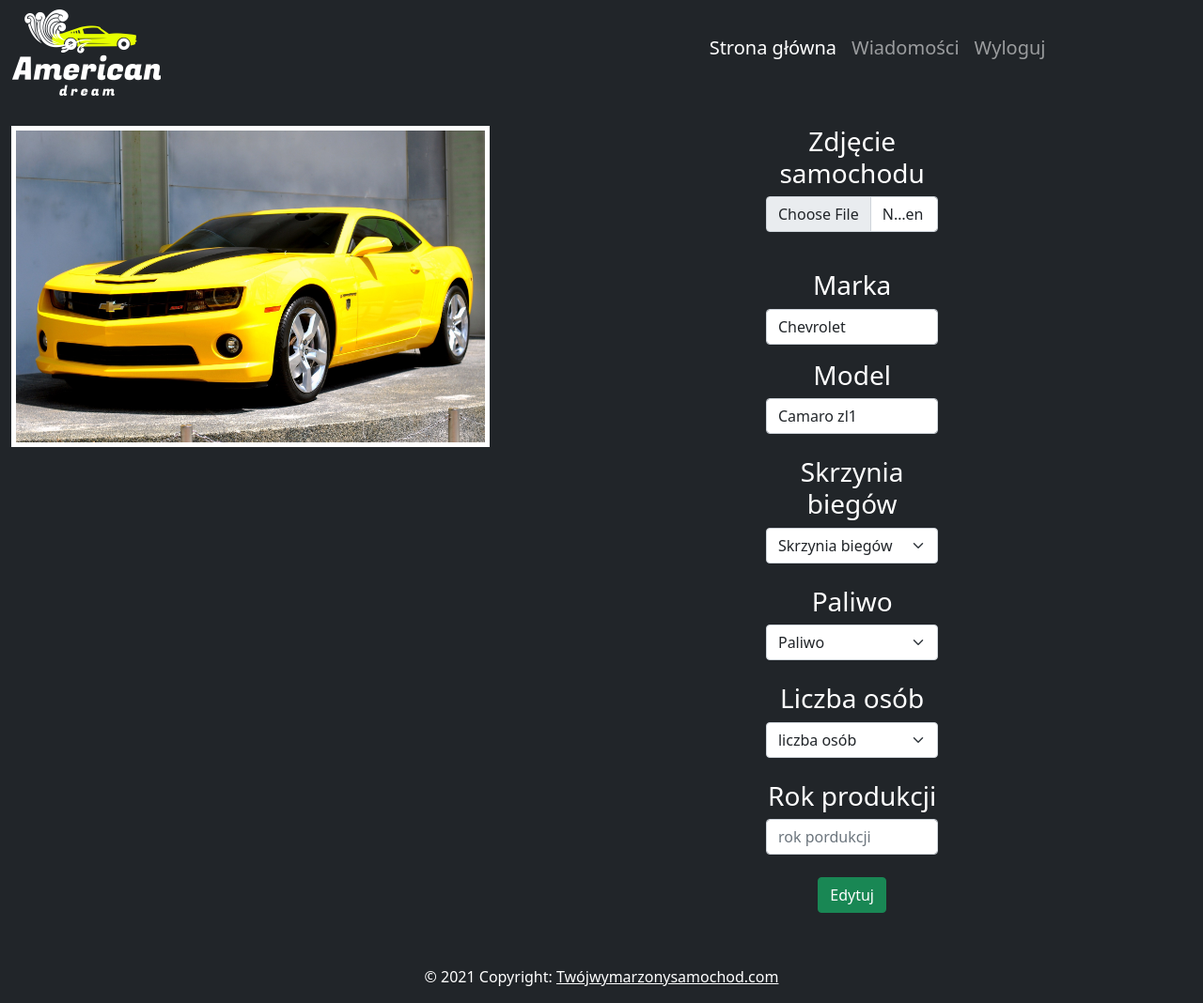
After one commit to JBaczkoeski/projekt-wypozyczalni-samochodowej, a PHP site: page /edycja.php in a window 1280 px wide. The commit adds this page. Shown: the whole page at 94% size. Run offline with PHP 8.4, Linux system fonts and the light colour scheme.

Commit message:
07.10.2021
Koniec widoków stron

```diff
--- a/admin.php
+++ b/admin.php
@@ -31,7 +31,7 @@
                     <button class="btn btn-light" type="submit ">Szukaj</button>
                 </div>
                 <div class="container col-12 h5 mt-5 bt bt-lg bt-success text-white text-center">
-                    <button class="btn btn-light" type="submit ">Dodaj ofertę</button>
+					<a href="dodawanie.php" role="button" class="btn btn-success btn-lg">Dodaj ofertę</a>
                 </div>
                 </div>
             </form>
@@ -66,7 +66,7 @@
 												</li>
 											</ul>
 				    					<div class="card-body">
-		    						<a href="oferta.php" class="card-link">Edytuj</a>
+		    						<a href="edycja.php" class="card-link">Edytuj</a>
                                     <a href="oferta.php" class="card-link">Usuń</a>
 								</div>
 							</div>
--- /dev/null
+++ b/edycja.php
@@ -0,0 +1,90 @@
+<?php
+include ('bt.php');
+include ('navbarA.php');
+?>
+<html>
+<head>
+    <meta charset="UTF-8">
+	<title>Twój wymarzony samochód</title>
+	<link rel="stylesheet" href="projekt.css">
+</head>
+<body class="bg-gray">
+	<div class="container-fluid bg-gray">
+		<div class="row">
+			<div class="container col-5 bg-gray pt-4">
+				<img src="images/camaro.jpg" class="img-fluid border border-white border-5">
+			</div>
+			<div class="container col-7 bg-gray text-white pt-4">
+				<div class="row">
+					<div class="container col-8 text-white">
+						<form>
+							<div class="row justify-content-center text-center">
+								<div class="mb-4 col-5">
+								  <label for="formFile" class="form-label h3">Zdjęcie samochodu</label>
+								  <input class="form-control" type="file" id="formFile">
+								</div>
+							</div>
+							<div class="row">
+								<div class="container col-5 text-center mt-3">
+									<label for="marka" class="form-label h3 ">Marka</label>
+									<input type="text" class="form-control" id="marka" value="Chevrolet">
+								</div>
+							</div>
+							<div class="row">
+								<div class="container col-5 text-center mt-3 mb-4">
+									<label for="model" class="form-label h3 ">Model</label>
+									<input type="text" class="form-control" id="model" value="Camaro zl1">
+								</div>
+							<div>
+							<div class="row justify-content-center text-center">
+								<div class="mb-4 col-5">
+								<label for="model" class="form-label h3 ">Skrzynia biegów</label>
+									<select class="form-select" aria-label="Default select example">
+									  <option selected disabled>Skrzynia biegów</option>
+									  <option value="1">Manualna</option>
+									  <option value="2">Automatyczna</option>
+									</select>
+								</div>
+							</div>
+							<div class="row justify-content-center text-center">
+								<div class="mb-4 col-5">
+								<label for="model" class="form-label h3 ">Paliwo</label>
+									<select class="form-select" aria-label="Default select example">
+									  <option selected disabled>Paliwo</option>
+									  <option value="1">Benzyna</option>
+									  <option value="2">Diesel</option>
+									</select>
+								</div>
+							</div>
+							<div class="row justify-content-center text-center">
+								<div class="mb-4 col-5">
+								<label for="model" class="form-label h3 ">Liczba osób</label>
+									<select class="form-select" aria-label="Default select example">
+									  <option selected disabled>liczba osób</option>
+									  <option value="1">2</option>
+									  <option value="2">5</option>
+									</select>
+								</div>
+							</div>
+							<div class="row justify-content-center text-center">
+								<div class="mb-4 col-5">
+								<label for="model" class="form-label h3 ">Rok produkcji</label>
+									<input class="form-control" placeholder="rok pordukcji" type="number">
+								</div>
+							</div>
+							<div class="row justify-content-center text-center">
+								<div class="mb-4 col-5">
+									<button class="btn btn-success bt-lg" type="submit">Edytuj</button>
+								</div>
+							</div>
+						</form>
+					</div>
+				</div>
+			</div>
+        </div>
+    </div>
+</body>
+</html>
+<?php
+include ('footer.php');
+?>
--- a/navbar.php
+++ b/navbar.php
@@ -2,12 +2,12 @@
   echo'
   <nav class="navbar navbar-dark bg-dark navbar-expand-lg">
   <div class="container col-7">
-  <a class="text-white h2" href="projekt.php">Twój wymarzony samochód</a>
+  <img src="images/logo3.png">
   <button class="navbar-toggler" type="button" data-toggle="collapse" data-target="#navbarSupportedContent" aria-controls="navbarSupportedContent" aria-expanded="false" aria-label="Toggle navigation">
     <span class="navbar-toggler-icon"></span>
   </button>
 </div>
-<div class="contaniner col-8 d-flex justify-content-end">
+<div class="contaniner col-5 d-flex justify-content-end">
   <div class="collapse navbar-collapse d-flex" id="navbarSupportedContent">
 	<ul class="navbar-nav mb-2 mb-lg-0 d-flex">
         <li class="nav-item">
--- a/navbarA.php
+++ b/navbarA.php
@@ -2,12 +2,12 @@
   echo'
   <nav class="navbar navbar-dark bg-dark navbar-expand-lg">
   <div class="container col-7">
-  <a class="text-white h2" href="admin.php">Twój wymarzony samochód</a>
+  <img src="images/logo3.png">
   <button class="navbar-toggler" type="button" data-toggle="collapse" data-target="#navbarSupportedContent" aria-controls="navbarSupportedContent" aria-expanded="false" aria-label="Toggle navigation">
     <span class="navbar-toggler-icon"></span>
   </button>
 </div>
-<div class="contaniner col-8 d-flex justify-content-end">
+<div class="contaniner col-5 d-flex justify-content-end">
   <div class="collapse navbar-collapse d-flex" id="navbarSupportedContent">
 	<ul class="navbar-nav mb-2 mb-lg-0 d-flex ">
         <li class="nav-item d-flex justify-content-end">
```
Also changed, not shown: dodawanie.php (added, +75 -0 lines), komunikaty.php (+26 -1 lines), odpowiedz.php (added, +46 -0 lines), README.md, images/logo3.png (added).
